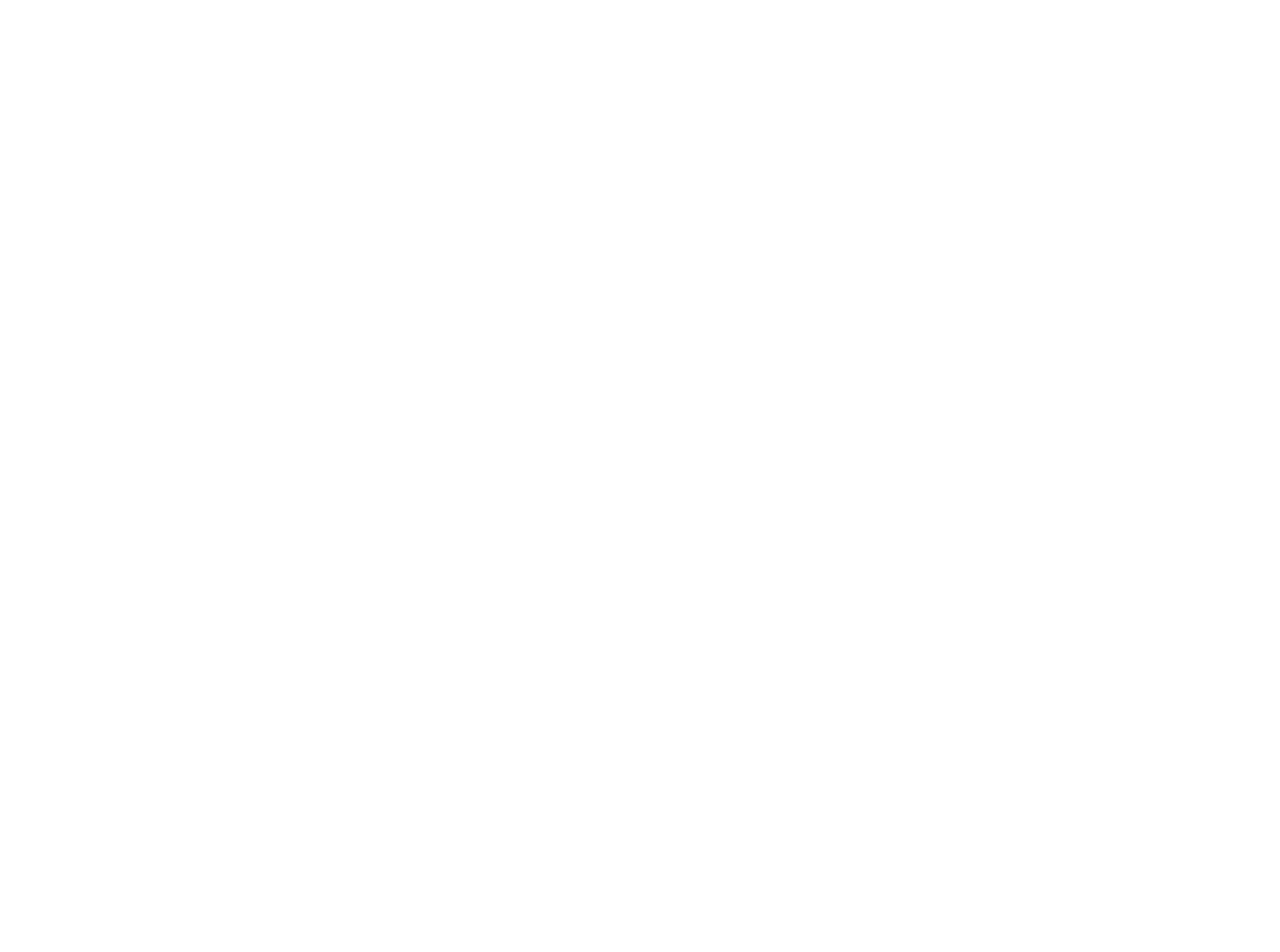
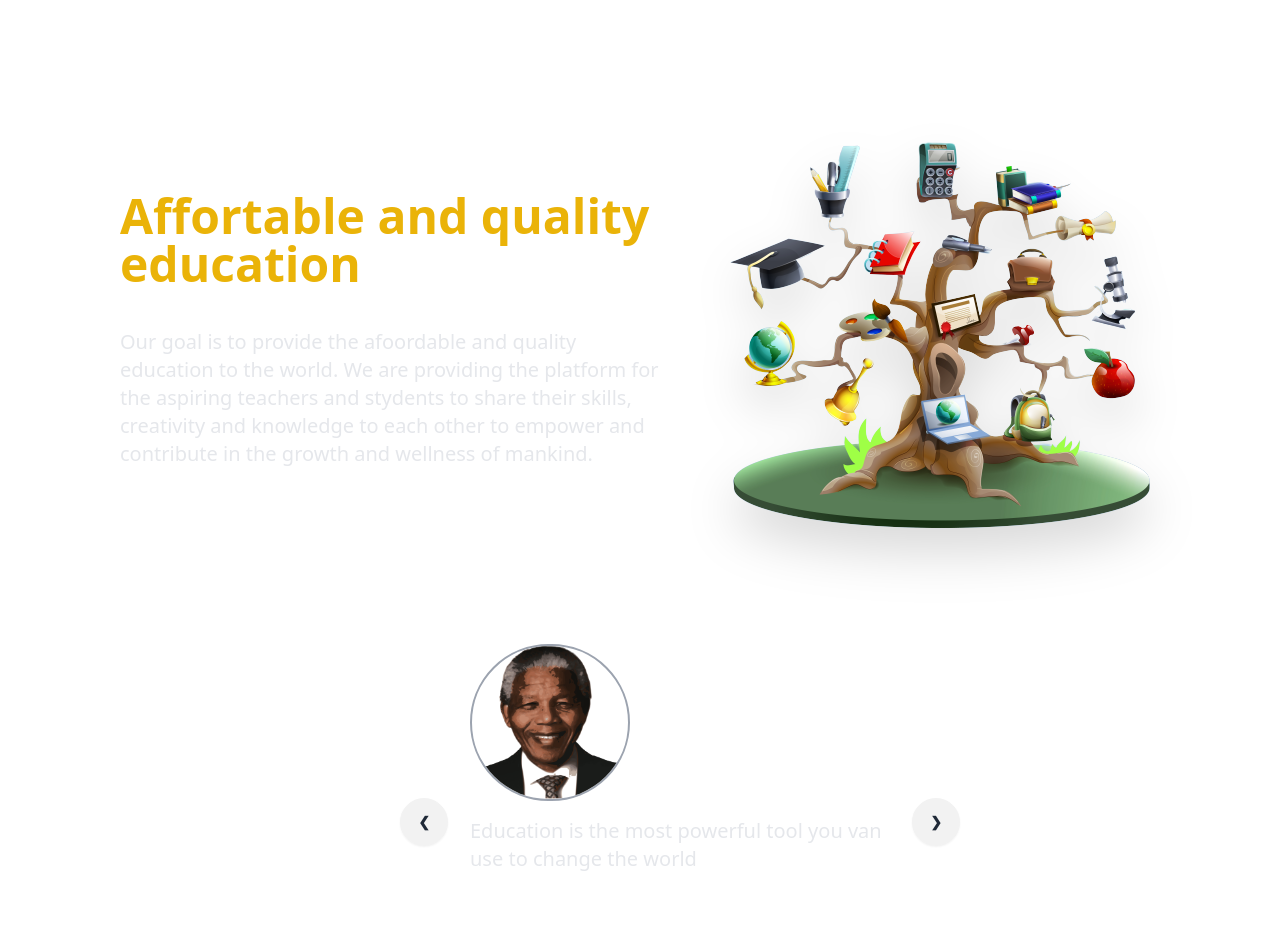
Before and after one commit to Dipak-Hemane/LMS-Frontend-PW-Project, a React (Vite) app: page /about in a window 1280 px wide. Before the commit this address had no page. Shown: the top 952 px of the page. Before the commit the page ends 800 px from the top, so only its background shows below. Built offline with nearby package versions, Linux system fonts and the light colour scheme.

Commit message:
Added about us page and fixed sibebar login signup button

```diff
--- a/src/App.jsx
+++ b/src/App.jsx
@@ -2,6 +2,7 @@
 
 import { Route, Routes } from 'react-router-dom';
 import HomePage from './Pages/HomePage';
+import AboutUs from './Pages/AboutUsPage';
 
 function App() {
 
@@ -10,6 +11,7 @@
     <>
       <Routes>
           <Route path="/" element={<HomePage />} ></Route>
+          <Route path="/about" element={<AboutUs />} ></Route>
       </Routes>
 
     </>
--- a/src/Layouts/HomeLayout.jsx
+++ b/src/Layouts/HomeLayout.jsx
@@ -51,7 +51,7 @@
                 </div>
                 <div className="drawer-side w-0">
                     <label htmlFor="my-drawer" className="drawer-overlay"></label>
-                    <ul className="menu p-4 w-48 sm:w-80 bg-base-100 text-base-content relative">
+                    <ul className="menu p-4 w-48 h-[100%] sm:w-80 bg-base-100 text-base-content relative">
                         <li className="w-fit absolute right-2 z-50">
                             <button onClick={hideDrawer}>
                                 <AiFillCloseCircle size={24}/>
@@ -80,7 +80,7 @@
                         </li>
 
                         {!isLoggedIn && (
-                            <li className="absolure bottom-4 w-[90%]">
+                            <li className="absolute bottom-4 w-[90%]">
                             <div className="w-full flex items-center justify-center">
                                 <button className="btn-primary px-4 py-1 font-semibold rounded-md w-full">
                                     <Link to="/login">Login</Link>
@@ -93,7 +93,7 @@
                         )}
 
                         {isLoggedIn && (
-                            <li className="absolure bottom-4 w-[90%]">
+                            <li className="absoulte bottom-4 w-[90%]">
                             <div className="w-full flex items-center justify-center">
                                 <button className="btn-primary px-4 py-1 font-semibold rounded-md w-full">
                                     <Link to="/user/profile">Profile</Link>
--- /dev/null
+++ b/src/Pages/AboutUsPage.jsx
@@ -0,0 +1,129 @@
+import HomeLayout from "../Layouts/HomeLayout";
+import aboutMainImage from "../assets/Images/aboutMainImage.png";
+import apj from '../assets/Images/QuotesPersonalityImage/apj.png';
+import billGates from '../assets/Images/QuotesPersonalityImage/billGates.png'
+import einstein from '../assets/Images/QuotesPersonalityImage/einstein.png'
+import nelsonMandela from '../assets/Images/QuotesPersonalityImage/nelsonMandela.png'
+import steveJobs from '../assets/Images/QuotesPersonalityImage/steveJobs.png'
+function AboutUs() {
+    return (
+        <HomeLayout>
+            <div className="pl-20 pt-20 flex flex-col text-white">
+                <div className="flex items-center gap-5 mx-10">
+                    <section className="w-1/2 space-y-10">
+                       <h1 className="text-5xl text-yellow-500 font-semibold">
+                          Affortable and quality education
+                       </h1>
+                       <p className="text-xl text-gray-200">
+                         Our goal is to provide the afoordable and quality education to the world.
+                         We are providing the platform for the aspiring teachers and stydents to share
+                         their skills, creativity and knowledge to each other to empower and contribute
+                         in the growth and wellness of mankind.
+                       </p>
+                    </section>
+
+                    <div className="w-1/2">
+                        <img
+                           id="test1"
+                           style={{
+                              filter: "drop-shadow(0px 10px 10px rgb(0,0,0));"
+                           }}
+                           alt="about main image"
+                           className="drop-shadow-2xl"
+                           src={aboutMainImage}
+
+                        />
+                    </div>
+                </div>
+
+
+                <div className="carousel w-1/2 my-16 m-auto">
+                  <div id="slide1" className="carousel-item relative w-full">
+                      <div className="flex flex-col items-centre justify-centre gap-4 px-[15%]">
+                       <img
+                          src={nelsonMandela}
+                          className="w-40 rounded-full border-2 border-gray-400" />
+                       <p className="text-xl text-gray-200">
+                         {"Education is the most powerful tool you van use to change the world"}
+                       </p>
+                       <h3 className="text-2xl font-semibold">Nelson Mandels</h3>
+                       <div className="absolute flex transform-translate-y-1/2 justify-between left-5 right-5 top-1/2">
+                        <a href="#slide5" className="btn btn-circle">❮</a>
+                        <a href="#slide2" className="btn btn-circle">❯</a>
+                       </div>
+                      </div>
+                    </div>
+
+                    <div id="slide2" className="carousel-item relative w-full">
+                     <div className="flex flex-col items-centre justify-centre gap-4 px-[15%]">
+                       <img
+                          src={apj}
+                          className="w-40 rounded-full border-2 border-gray-400" />
+                           <p className="text-xl text-gray-200">
+                         {"Failure will never overtake me if my determination to succeed is strong enough."}
+                       </p>
+                       <h3 className="text-2xl font-semibold">APJ Abdul Kalam</h3>
+                       <div className="absolute flex transform -translate-y-1/2  justify-between left-5 right-5 top-1/2">
+                        <a href="#slide1" className="btn btn-circle">❮</a>
+                        <a href="#slide3" className="btn btn-circle">❯</a>
+                       </div>
+                      </div>
+                    </div>
+
+                    <div id="slide3" className="carousel-item relative w-full">
+                     <div className="flex flex-col items-centre justify-centre gap-4 px-[15%]">
+                       <img
+                          src={einstein}
+                          className="w-40 rounded-full border-2 border-gray-400" />
+                           <p className="text-xl text-gray-200">
+                         {"A person who never made a mistake never tried anything new"}
+                       </p>
+                       <h3 className="text-2xl font-semibold">Albert Einstein</h3>
+                       <div className="absolute flex transform -translate-y-1/2 justify-between left-5 right-5 top-1/2">
+                        <a href="#slide2" className="btn btn-circle">❮</a>
+                        <a href="#slide4" className="btn btn-circle">❯</a>
+                       </div>
+                      </div>
+                    </div>
+
+                    <div id="slide4" className="carousel-item relative w-full">
+                    <div className="flex flex-col items-centre justify-centre gap-4 px-[15%]">
+                       <img
+                          src={steveJobs}
+                          className="w-40 rounded-full border-2 border-gray-400" />
+                           <p className="text-xl text-gray-200">
+                         {"We don't get a chance to do that many things, and every one should be really excellent. Because this is our life."}
+                       </p>
+                       <h3 className="text-2xl font-semibold">Steve Jobs</h3>
+                       <div className="absolute flex transform -translate-y-1/2 justify-between left-5 right-5 top-1/2">
+                        <a href="#slide3" className="btn btn-circle">❮</a>
+                        <a href="#slide5" className="btn btn-circle">❯</a>
+                       </div>
+                      </div>
+                    </div>
+
+                    <div id="slide5" className="carousel-item relative w-full">
+                    <div className="flex flex-col items-centre justify-centre gap-4 px-[15%]">
+                       <img
+                          src={billGates}
+                          className="w-40 rounded-full border-2 border-gray-400" />
+                           <p className="text-xl text-gray-200">
+                         {"Success is a lousy teacher. It seduces smart people into thinking they can't lose."}
+                       </p>
+                       <h3 className="text-2xl font-semibold">Bill Gates</h3>
+                       <div className="absolute flex justify-between transform -translate-y-1/2 left-5 right-5 top-1/2">
+                        <a href="#slide4" className="btn btn-circle">❮</a>
+                        <a href="#slide1" className="btn btn-circle">❯</a>
+                       </div>
+                      </div>
+                    </div>
+
+
+               </div>
+
+            </div>
+        </HomeLayout>
+    );
+}
+
+export default AboutUs;
```
